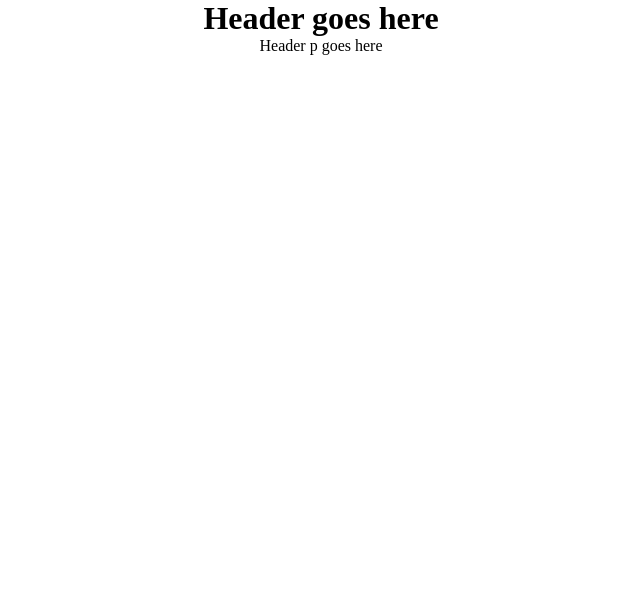
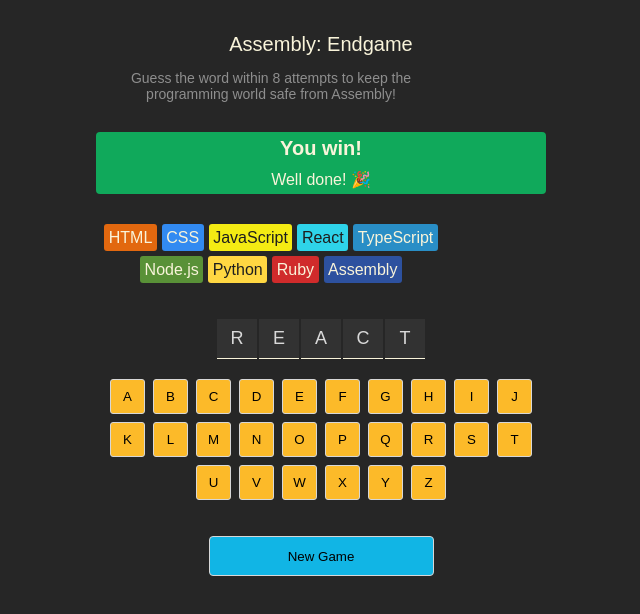
Before and after one commit to visionas9/react-learning-projects, a React (Vite) app in the folder assembly-endgame-project/: page / in a window 1280 px wide. Shown: the top 614 px of the page, without its empty margins (319-959 px from the left). Built offline with nearby package versions, Linux system fonts and the light colour scheme.

Commit message:
layout without funcionality added

```diff
--- a/assembly-endgame-project/src/App.jsx
+++ b/assembly-endgame-project/src/App.jsx
@@ -1,10 +1,48 @@
-export default function app() {
+import React from "react";
+import { languages } from "./languages";
+
+export default function App() {
+  const [currentWord, setCurrentWord] = React.useState("react");
+
+  const alphabet = "abcdefghijklmnopqrstuvwxyz";
+
+  const languageElements = languages.map((lang) => {
+    const styles = {
+      backgroundColor: lang.backgroundColor,
+      color: lang.color,
+    };
+    return (
+      <span className="chip" style={styles} key={lang.name}>
+        {lang.name}
+      </span>
+    );
+  });
+
+  const letterElements = currentWord
+    .split("")
+    .map((letter, index) => <span key={index}>{letter.toUpperCase()}</span>);
+
+  const keyboardElements = alphabet
+    .split("")
+    .map((letter) => <button key={letter}>{letter.toUpperCase()}</button>);
+
   return (
     <main>
       <header>
-        <h1>Header goes here</h1>
-        <p>Header p goes here</p>
+        <h1>Assembly: Endgame</h1>
+        <p>
+          Guess the word within 8 attempts to keep the programming world safe
+          from Assembly!
+        </p>
       </header>
+      <section className="game-status">
+        <h2>You win!</h2>
+        <p>Well done! 🎉</p>
+      </section>
+      <section className="language-chips">{languageElements}</section>
+      <section className="word">{letterElements}</section>
+      <section className="keyboard">{keyboardElements}</section>
+      <button className="new-game">New Game</button>
     </main>
   );
 }
--- a/assembly-endgame-project/src/index.css
+++ b/assembly-endgame-project/src/index.css
@@ -1,8 +1,111 @@
 * {
-  margin: 0;
-  padding: 0;
+  box-sizing: border-box;
 }
 
 body {
+  margin: 0;
+  font-family: "Hanken Grotesk", Arial, sans-serif;
+  background-color: #262626;
+  color: #d9d9d9;
+  padding: 20px;
+  height: 100vh;
+  display: flex;
+  justify-content: center;
+}
+
+header {
   text-align: center;
 }
+
+header > h1 {
+  font-size: 1.25rem;
+  font-weight: 500;
+  color: #f9f4da;
+}
+
+header > p {
+  font-size: 0.875rem;
+  max-width: 350px;
+  color: #8e8e8e;
+}
+
+section.game-status {
+  background-color: #10a95b;
+  display: flex;
+  flex-direction: column;
+  align-items: center;
+  color: #f9f4da;
+  border-radius: 4px;
+  margin-block: 30px;
+}
+
+section.game-status > p {
+  margin: 5px;
+}
+
+section.game-status > h2 {
+  font-size: 1.25rem;
+  margin: 5px;
+}
+
+section.language-chips {
+  display: flex;
+  flex-wrap: wrap;
+  gap: 5px;
+  justify-content: center;
+  max-width: 350px;
+  margin-bottom: 36px;
+}
+
+span.chip {
+  border-radius: 3px;
+  padding: 4.5px;
+}
+
+section.word {
+  display: flex;
+  justify-content: center;
+  gap: 2px;
+  margin-bottom: 20px;
+}
+
+section.word > span {
+  height: 40px;
+  width: 40px;
+  background-color: #323232;
+  display: flex;
+  justify-content: center;
+  align-items: center;
+  font-size: 1.125rem;
+  border-bottom: 1px solid #f9f4da;
+}
+
+section.keyboard {
+  display: flex;
+  flex-wrap: wrap;
+  gap: 8px;
+  justify-content: center;
+  max-width: 450px;
+  margin-bottom: 36px;
+}
+
+section.keyboard > button {
+  height: 35px;
+  width: 35px;
+  background-color: #fcba29;
+  border: 1px solid #d7d7d7;
+  border-radius: 3px;
+  cursor: pointer;
+}
+
+button.new-game {
+  background-color: #11b5e5;
+  border: 1px solid #d7d7d7;
+  border-radius: 4px;
+  width: 225px;
+  height: 40px;
+  padding: 6px 12px;
+  display: block;
+  margin-inline: auto;
+  cursor: pointer;
+}
--- /dev/null
+++ b/assembly-endgame-project/src/languages.js
@@ -0,0 +1,47 @@
+export const languages = [
+  {
+    name: "HTML",
+    backgroundColor: "#E2680F",
+    color: "#F9F4DA",
+  },
+  {
+    name: "CSS",
+    backgroundColor: "#328AF1",
+    color: "#F9F4DA",
+  },
+  {
+    name: "JavaScript",
+    backgroundColor: "#F4EB13",
+    color: "#1E1E1E",
+  },
+  {
+    name: "React",
+    backgroundColor: "#2ED3E9",
+    color: "#1E1E1E",
+  },
+  {
+    name: "TypeScript",
+    backgroundColor: "#298EC6",
+    color: "#F9F4DA",
+  },
+  {
+    name: "Node.js",
+    backgroundColor: "#599137",
+    color: "#F9F4DA",
+  },
+  {
+    name: "Python",
+    backgroundColor: "#FFD742",
+    color: "#1E1E1E",
+  },
+  {
+    name: "Ruby",
+    backgroundColor: "#D02B2B",
+    color: "#F9F4DA",
+  },
+  {
+    name: "Assembly",
+    backgroundColor: "#2D519F",
+    color: "#F9F4DA",
+  },
+];
```
Also changed, not shown: 2 other files (tests, documents, lock files or other folders).
